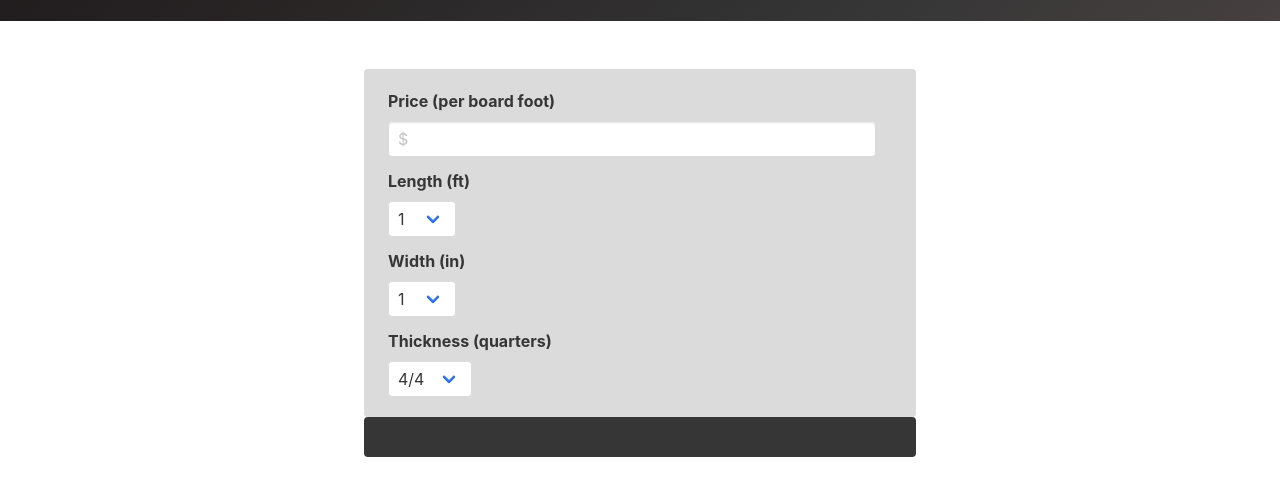
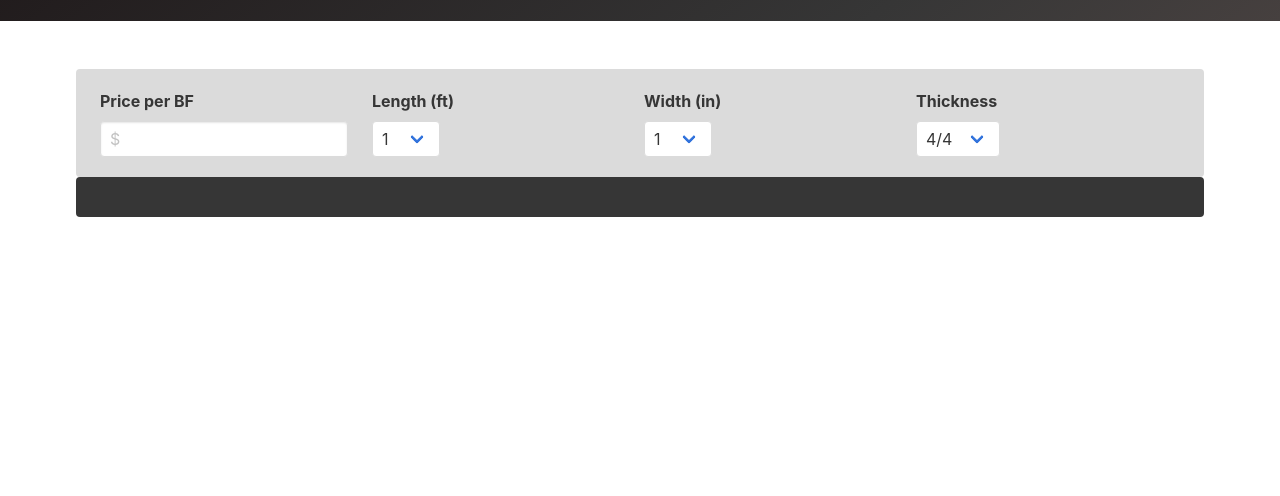
Before and after one commit to clyde30/board-foot-calculator, a website: page index.html in a window 1280 px wide. Shown: the part 92-588 px from the top of the page. Drawn offline with nearby package versions, Linux system fonts and the light colour scheme.

Commit message:
change size of price column

```diff
--- a/index.html
+++ b/index.html
@@ -21,16 +21,20 @@
     </section>
       <section class="section">
             <div class="container">
-                <div class="tile is-ancestor is-6 bf-app-container">
+                <div class="tile is-ancestor bf-app-container">
                     <div class="tile is-parent is-vertical">
                         <div class="is-child">
                             <div class="tile is-child notification has-background-grey-lighter">
+                                <div class="columns">
+                                  <div class="column is-6-mobile ">
                                     <div class="field">
-                                    <label class="label">Price (per board foot)</label>
+                                        <label class="label">Price per BF</label>
                                         <div class="control">
                                             <input class="input" type="text" name="cost" placeholder="$">
                                         </div>
                                     </div>
+                                  </div>
+                                  <div class="column">
                                     <div class="field">
                                         <label class="label">Length (ft)</label>
                                         <div class="select">
@@ -56,6 +60,8 @@
                                             </select>
                                         </div>
                                     </div>
+                                  </div>
+                                  <div class="column">
                                     <div class="field">
                                         <label class="label">Width (in)</label>
                                         <div class="select">
@@ -81,8 +87,10 @@
                                             </select>
                                         </div>
                                     </div>
+                                  </div>
+                                  <div class="column">
                                     <div class="field">
-                                    <label class="label">Thickness (quarters)</label>
+                                        <label class="label">Thickness</label>
                                         <div class="select">
                                             <select name="thickness">
                                                 <option value="1">4/4</option>
@@ -91,6 +99,8 @@
                                                 <option value="2">8/4</option>
                                                 <option value="3">12/4</option>
                                             </select>
+                                        </div>
+                                    </div>
                                   </div>
                                 </div>
                             </div>
```
Lines whose indentation alone changed are shown as unchanged.
